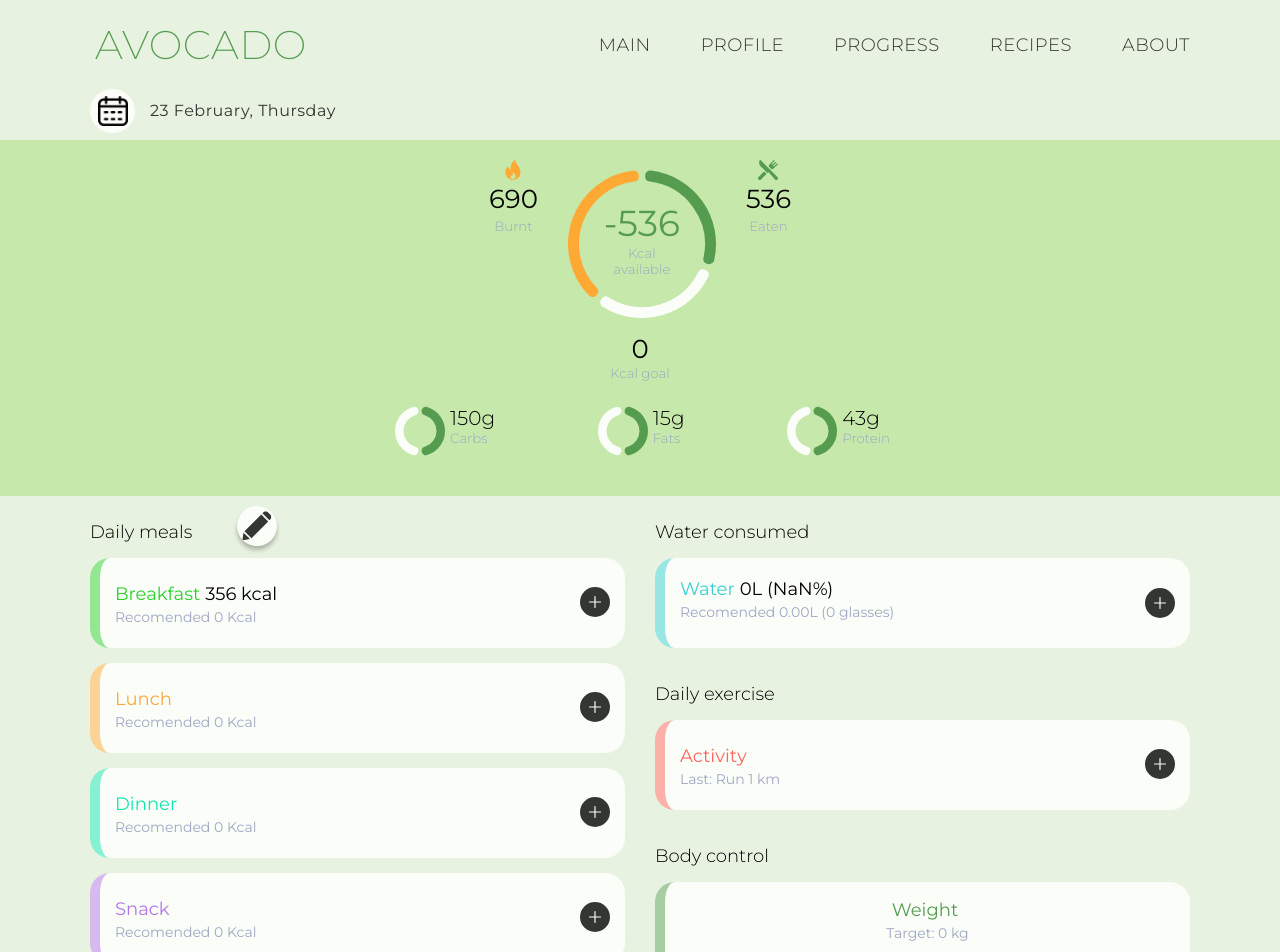
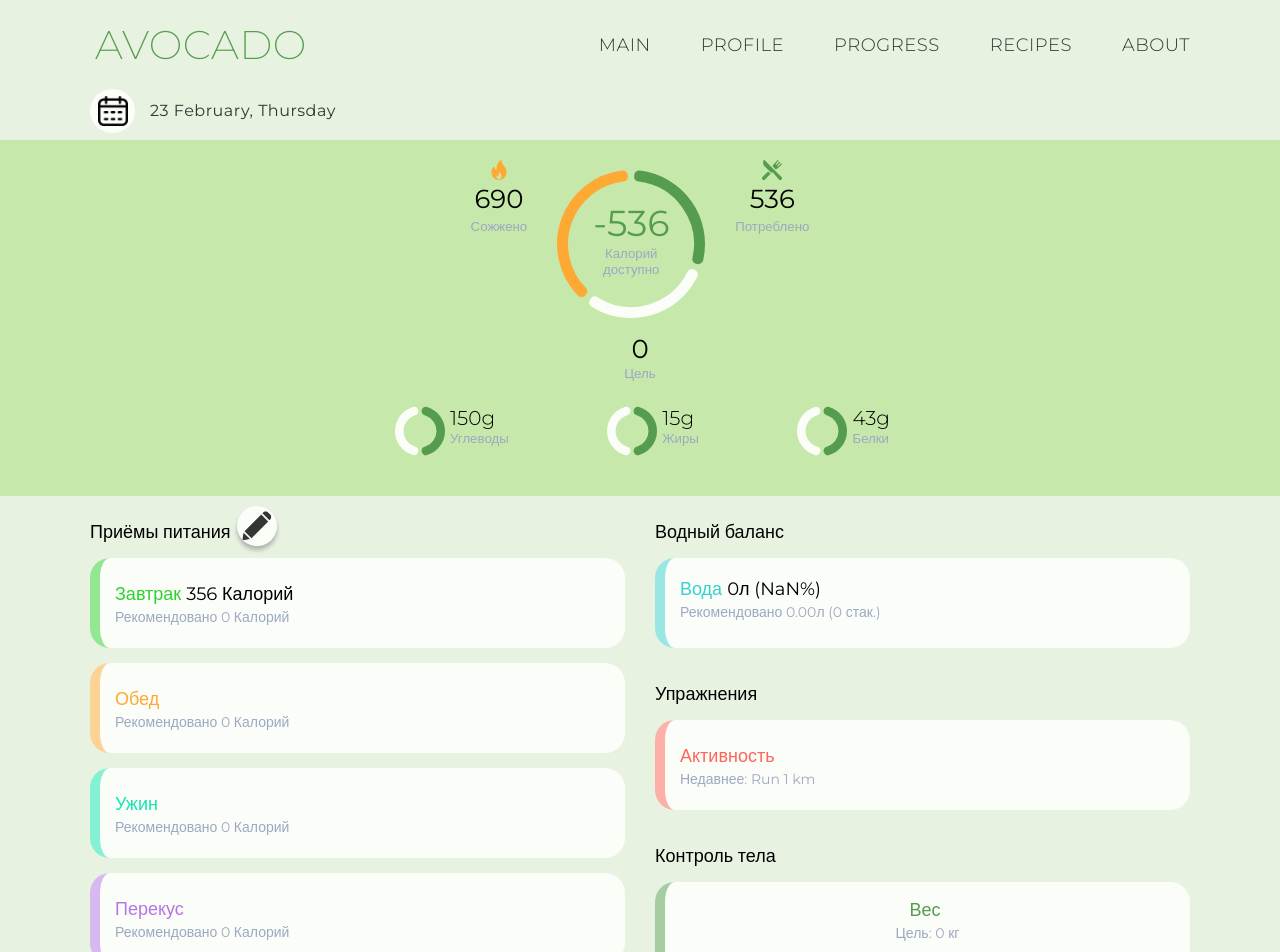
Before and after one commit to mitjasha/avocado, a React (Create React App) app: page /main in a window 1280 px wide. Shown: the top 952 px of the page. Built offline with nearby package versions, Linux system fonts and the light colour scheme.

Commit message:
add translate to main page

```diff
--- a/src/i18n/translation/english.json
+++ b/src/i18n/translation/english.json
@@ -11,5 +11,30 @@
   "registration_btn_text": "Continue",
   "registration_terms_1": "By continuing, you agree to the",
   "registration_terms_2": "Terms of Services",
-  "registration_terms_3": "Privacy Policy"
+  "registration_terms_3": "Privacy Policy",
+  "main_burnt": "Burnt",
+  "main_kcal_available": "Kcal available",
+  "main_eaten": "Eaten",
+  "main_kcal_goal": "Kcal goal",
+  "main_carbs": "Carbs",
+  "main_fats": "Fats",
+  "main_proteins": "Proteins",
+  "main_daily_meals": "Daily meals",
+  "main_breakfast": "Breakfast",
+  "main_lunch": "Lunch",
+  "main_dinner": "Dinner",
+  "main_snack": "Snack",
+  "main_recommended": "Recommended",
+  "main_kcal": "Kcal",
+  "main_water_consumed": "Water consumed",
+  "main_water": "Water",
+  "main_liter": "L",
+  "main_glasses": "glasses",
+  "main_daily_exercise": "Daily exercise",
+  "main_activity": "Activity",
+  "main_last_activity": "Last",
+  "main_body_control": "Body control",
+  "main_weight": "Weight",
+  "main_kg": "kg",
+  "main_target_weight": "Target"
 }
--- a/src/i18n/translation/russian.json
+++ b/src/i18n/translation/russian.json
@@ -11,5 +11,30 @@
   "registration_btn_text": "Продолжить",
   "registration_terms_1": "Продолжая, вы соглашаетесь с",
   "registration_terms_2": "Условиями предоставления услуг",
-  "registration_terms_3": "Политикой конфиденциальности"
+  "registration_terms_3": "Политикой конфиденциальности",
+  "main_burnt": "Сожжено",
+  "main_kcal_available": "Калорий доступно",
+  "main_eaten": "Потреблено",
+  "main_kcal_goal": "Цель",
+  "main_carbs": "Углеводы",
+  "main_fats": "Жиры",
+  "main_proteins": "Белки",
+  "main_daily_meals": "Приёмы питания",
+  "main_breakfast": "Завтрак",
+  "main_lunch": "Обед",
+  "main_dinner": "Ужин",
+  "main_snack": "Перекус",
+  "main_recommended": "Рекомендовано",
+  "main_kcal": "Калорий",
+  "main_water_consumed": "Водный баланс",
+  "main_water": "Вода",
+  "main_liter": "л",
+  "main_glasses": "стак.",
+  "main_daily_exercise": "Упражнения",
+  "main_activity": "Активность",
+  "main_last_activity": "Недавнее",
+  "main_body_control": "Контроль тела",
+  "main_weight": "Вес",
+  "main_kg": "кг",
+  "main_target_weight": "Цель"
 }
--- a/src/pages/MainScreen/MainScreen.tsx
+++ b/src/pages/MainScreen/MainScreen.tsx
@@ -1,4 +1,5 @@
 import React, { useState, useEffect } from "react";
+import { useTranslation } from "react-i18next";
 import profileController from "../../api/profile.controller";
 import DailyEventWrapper from "../../components/DailyEventWrapper/DailyEventWrapper";
 import PlusMinusButton from "../../components/Buttons/PlusMinusButton/PlusMinusButton";
@@ -7,6 +8,7 @@ import minus from "../../assets/svg/minus-light.svg";
 import fireImg from "../../assets/svg/fire.svg";
 import eatenImg from "../../assets/svg/eaten.svg";
 import EditButton from "../../components/Buttons/EditButton/EditButton";
+
 import "./MainScreen.scss";
 
 const MainScreen: React.FC = () => {
@@ -25,6 +27,8 @@ const MainScreen: React.FC = () => {
   const [targetWeight, setTargetWeight] = useState<number>(0);
 
   const profileID = JSON.parse(localStorage.getItem("profileID") as string);
+
+  const { t } = useTranslation();
 
   const getRecommendedKcal = async () => {
     if (profileID) {
@@ -169,7 +173,7 @@ const MainScreen: React.FC = () => {
             <div className="calories-chart__info">
               <img src={fireImg} alt="fire" />
               <p className="chart-data-num">{burntKcal}</p>
-              <h5 className="chart-data-title">Burnt</h5>
+              <h5 className="chart-data-title">{t("main_burnt")}</h5>
             </div>
             <div className="calories-chart__chart">
               <ChartComponent
@@ -181,18 +185,18 @@ const MainScreen: React.FC = () => {
               />
               <div className="kcal-available">
                 <p className="kcal-available__num">{availableKcal}</p>
-                <h5 className="chart-data-title">Kcal available</h5>
+                <h5 className="chart-data-title">{t("main_kcal_available")}</h5>
               </div>
             </div>
             <div className="calories-chart__info">
               <img src={eatenImg} alt="fire" />
               <p className="chart-data-num">{eatenKcal}</p>
-              <h5 className="chart-data-title">Eaten</h5>
+              <h5 className="chart-data-title">{t("main_eaten")}</h5>
             </div>
           </div>
           <div className="goal-kcal">
             <p className="chart-data-num">{recomKcalPerDay}</p>
-            <h5 className="chart-data-title">Kcal goal</h5>
+            <h5 className="chart-data-title">{t("main_kcal_goal")}</h5>
           </div>
           <div className="nutrients-charts">
             <div className="nutrients-charts__item">
@@ -207,7 +211,7 @@ const MainScreen: React.FC = () => {
               </div>
               <div className="chart-info">
                 <p className="chart-data-num nutrients-num">{eatenCarbs}g</p>
-                <h5 className="chart-data-title">Carbs</h5>
+                <h5 className="chart-data-title">{t("main_carbs")}</h5>
               </div>
             </div>
             <div className="nutrients-charts__item">
@@ -222,7 +226,7 @@ const MainScreen: React.FC = () => {
               </div>
               <div className="chart-info">
                 <p className="chart-data-num nutrients-num">{eatenFats}g</p>
-                <h5 className="chart-data-title">Fats</h5>
+                <h5 className="chart-data-title">{t("main_fats")}</h5>
               </div>
             </div>
             <div className="nutrients-charts__item">
@@ -237,7 +241,7 @@ const MainScreen: React.FC = () => {
               </div>
               <div className="chart-info">
                 <p className="chart-data-num nutrients-num">{eatenProtein}g</p>
-                <h5 className="chart-data-title">Protein</h5>
+                <h5 className="chart-data-title">{t("main_proteins")}</h5>
               </div>
             </div>
           </div>
@@ -248,57 +252,69 @@ const MainScreen: React.FC = () => {
         <div className="daily-events">
           <EditButton className="daily-events__edit" to="/edit-event" />
           <div className="daily-events__meals">
-            <h1 className="daily-events__title">Daily meals</h1>
+            <h1 className="daily-events__title">{t("main_daily_meals")}</h1>
             <DailyEventWrapper
-              title="Breakfast"
-              recommended={`Recomended ${Math.round(recomKcalPerDay / 4)} Kcal`}
-              quantity="356 kcal"
+              title={t("main_breakfast")}
+              recommended={`${t("main_recommended")} ${Math.round(
+                recomKcalPerDay / 4,
+              )} ${t("main_kcal")}`}
+              quantity={`356 ${t("main_kcal")}`}
               className="daily-events__item daily-events__item_breakfast"
             />
             <DailyEventWrapper
-              title="Lunch"
-              recommended={`Recomended ${Math.round(recomKcalPerDay / 4)} Kcal`}
+              title={t("main_lunch")}
+              recommended={`${t("main_recommended")} ${Math.round(
+                recomKcalPerDay / 4,
+              )} ${t("main_kcal")}`}
               className="daily-events__item daily-events__item_lunch"
             />
             <DailyEventWrapper
-              title="Dinner"
-              recommended={`Recomended ${Math.round(recomKcalPerDay / 4)} Kcal`}
+              title={t("main_dinner")}
+              recommended={`${t("main_recommended")} ${Math.round(
+                recomKcalPerDay / 4,
+              )} ${t("main_kcal")}`}
               className="daily-events__item daily-events__item_dinner"
             />
             <DailyEventWrapper
-              title="Snack"
-              recommended={`Recomended ${Math.round(recomKcalPerDay / 4)} Kcal`}
+              title={t("main_snack")}
+              recommended={`${t("main_recommended")} ${Math.round(
+                recomKcalPerDay / 4,
+              )} ${t("main_kcal")}`}
               className="daily-events__item daily-events__item_snack"
             />
           </div>
           <div className="daily-events__water">
-            <h3 className="daily-events__title">Water consumed</h3>
+            <h3 className="daily-events__title">{t("main_water_consumed")}</h3>
             <DailyEventWrapper
-              title="Water"
-              quantity={`${waterConsumed}L (${Math.round(
+              title={t("main_water")}
+              quantity={`${waterConsumed}${t("main_liter")} (${Math.round(
                 (waterConsumed / recomWater) * 100,
               )}%)`}
-              recommended={`Recomended ${recomWater
+              recommended={`${t("main_recommended")} ${recomWater
                 .toFixed(2)
-                .toString()}L (${Math.ceil(recomWater / 0.25)} glasses)`}
+                .toString()}${t("main_liter")} (${Math.ceil(
+                recomWater / 0.25,
+              )} ${t("main_glasses")})`}
               className="daily-events__item daily-events__item_water"
               content={drawGlasses()}
               handleClick={addWater}
             />
           </div>
           <div className="daily-events__exercise">
-            <h3 className="daily-events__title">Daily exercise</h3>
+            <h3 className="daily-events__title">{t("main_daily_exercise")}</h3>
             <DailyEventWrapper
-              title="Activity"
-              recommended="Last: Run 1 km"
+              title={t("main_activity")}
+              recommended={`${t("main_last_activity")}: Run 1 km`}
               className="daily-events__item daily-events__item_exercise"
             />
           </div>
           <div className="daily-events__weight">
-            <h3 className="daily-events__title">Body control</h3>
+            <h3 className="daily-events__title">{t("main_body_control")}</h3>
             <DailyEventWrapper
-              title="Weight"
-              recommended={`Target: ${targetWeight} kg`}
+              title={t("main_weight")}
+              recommended={`${t("main_target_weight")}: ${targetWeight} ${t(
+                "main_kg",
+              )}`}
               className="daily-events__item daily-events__item_weight"
               handleClick={() => changeWeight(true)}
               minusButton={
@@ -307,7 +323,7 @@ const MainScreen: React.FC = () => {
                 </PlusMinusButton>
               }
               curWeight=<p className="curr-weight-display">
-                {currentWeight.toFixed(1).toString()} kg
+                {currentWeight.toFixed(1).toString()} {t("main_kg")}
               </p>
             />
           </div>
```
Also changed, not shown: 1 other file (tests, documents, lock files or other folders).
